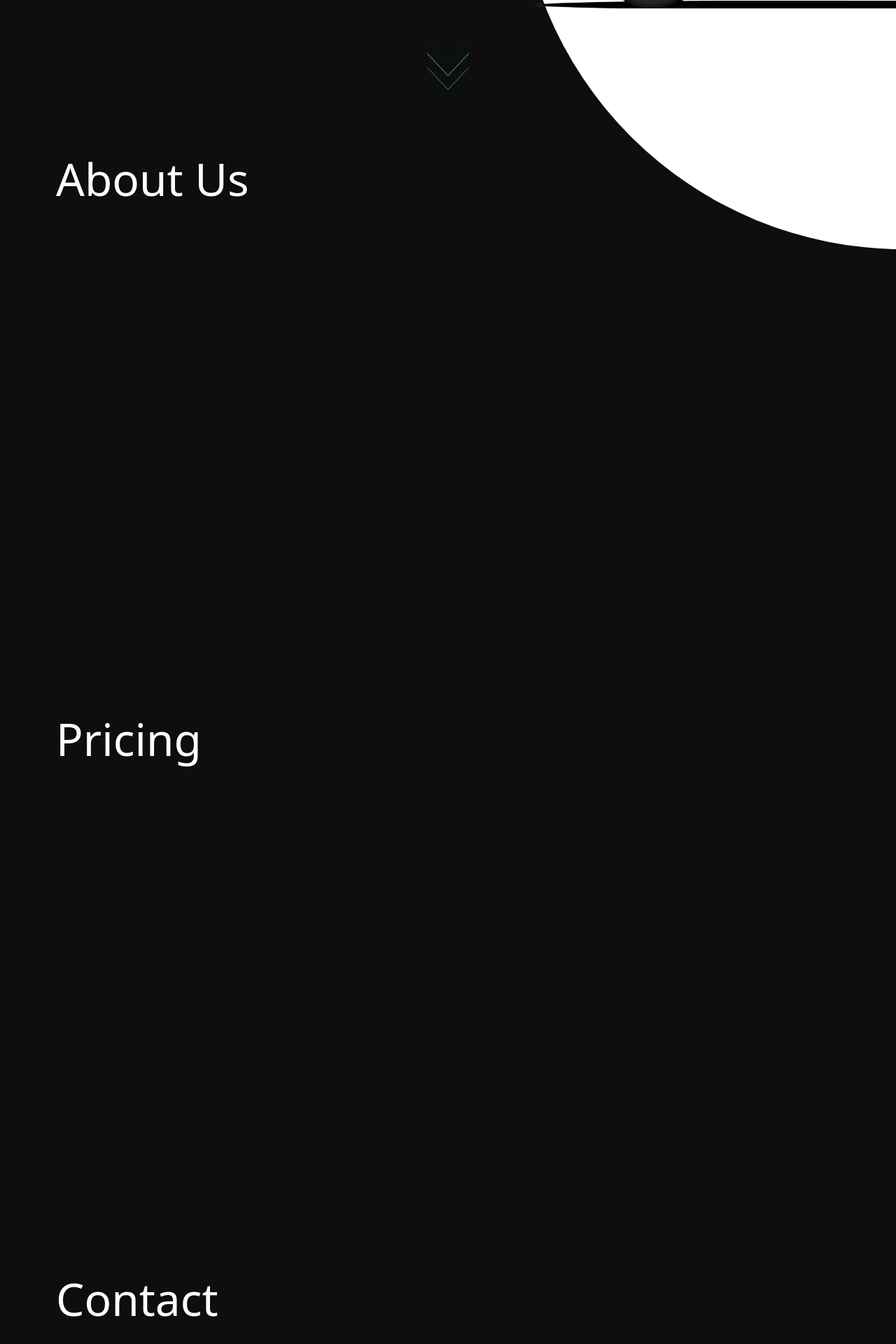
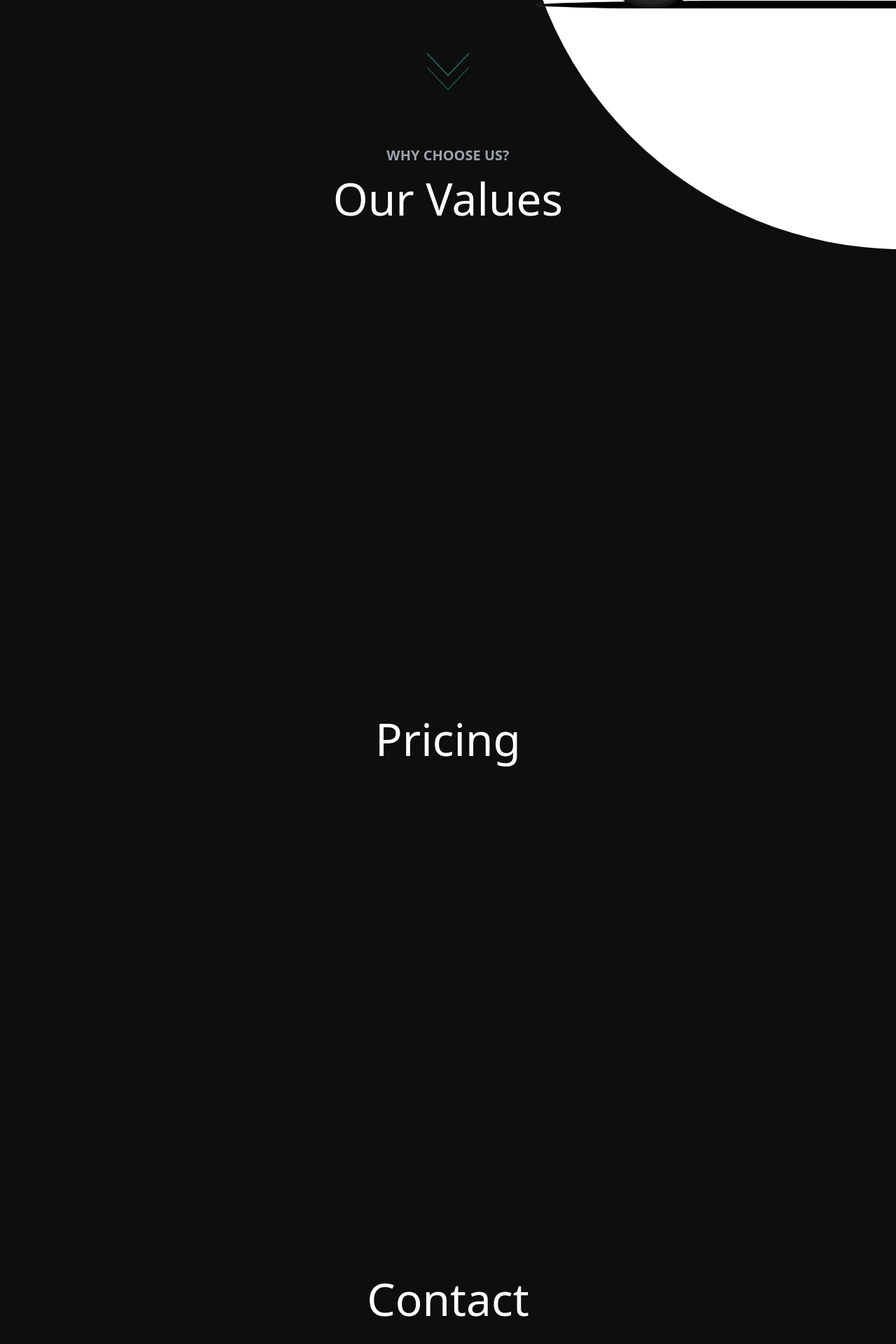
Before and after one commit to txriq03/Constantine-tailwind, a Next.js app: page / in a window 1280 px wide. Shown: the part 616-2536 px from the top of the page at 70% size. Built offline with nearby package versions, Linux system fonts and the light colour scheme.

Commit message:
📰Centered subtitles

```diff
--- a/app/(site)/page.tsx
+++ b/app/(site)/page.tsx
@@ -62,20 +62,22 @@ export default function Home() {
         </svg>
         </section>
 
-        <section className='h-[100vh]'>
-          <h1 className='text-white text-[4rem] '>About Us</h1>
+        <section className='relative h-[100vh]'>
+          <h2 className='text-gray-400 font-semibold text-xl uppercase text-center '>Why choose us?</h2>
+          <h2 className='text-white text-[4rem] mt-[10] text-center '>Our Values</h2>
+
         </section>
 
         <section className='h-[100vh]'>
-          <h1 className='text-white text-[4rem] '>Pricing</h1>
+          <h2 className='text-white text-[4rem] text-center'>Pricing</h2>
         </section>
 
         <section className='h-[100vh]'>
-          <h1 className='text-white text-[4rem] '>Contact</h1>
+          <h2 className='text-white text-[4rem] text-center'>Contact</h2>
         </section>
 
         <section className='h-[100vh]'>
-          <h1 className='text-white text-[4rem] '>Join us</h1>
+          <h2 className='text-white text-[4rem] text-center'>Join us</h2>
         </section>
 
       </Container>
```
